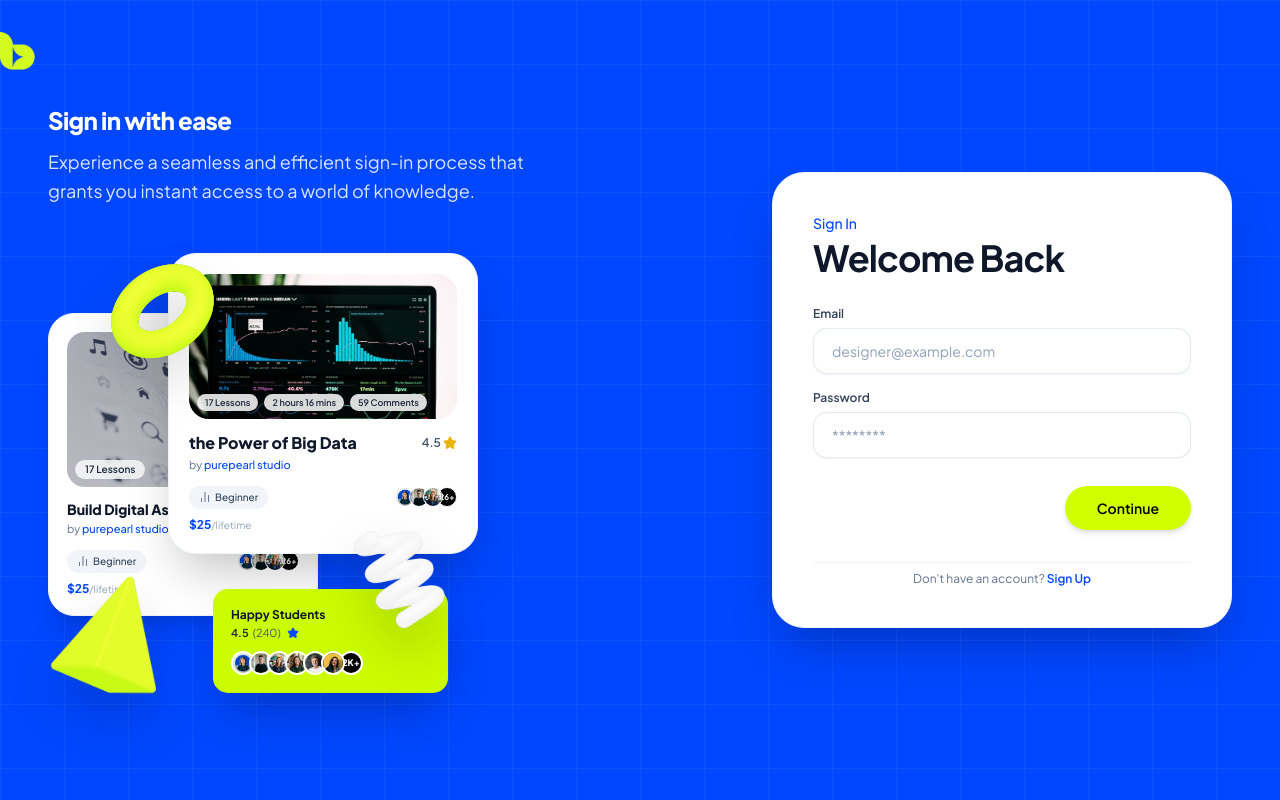
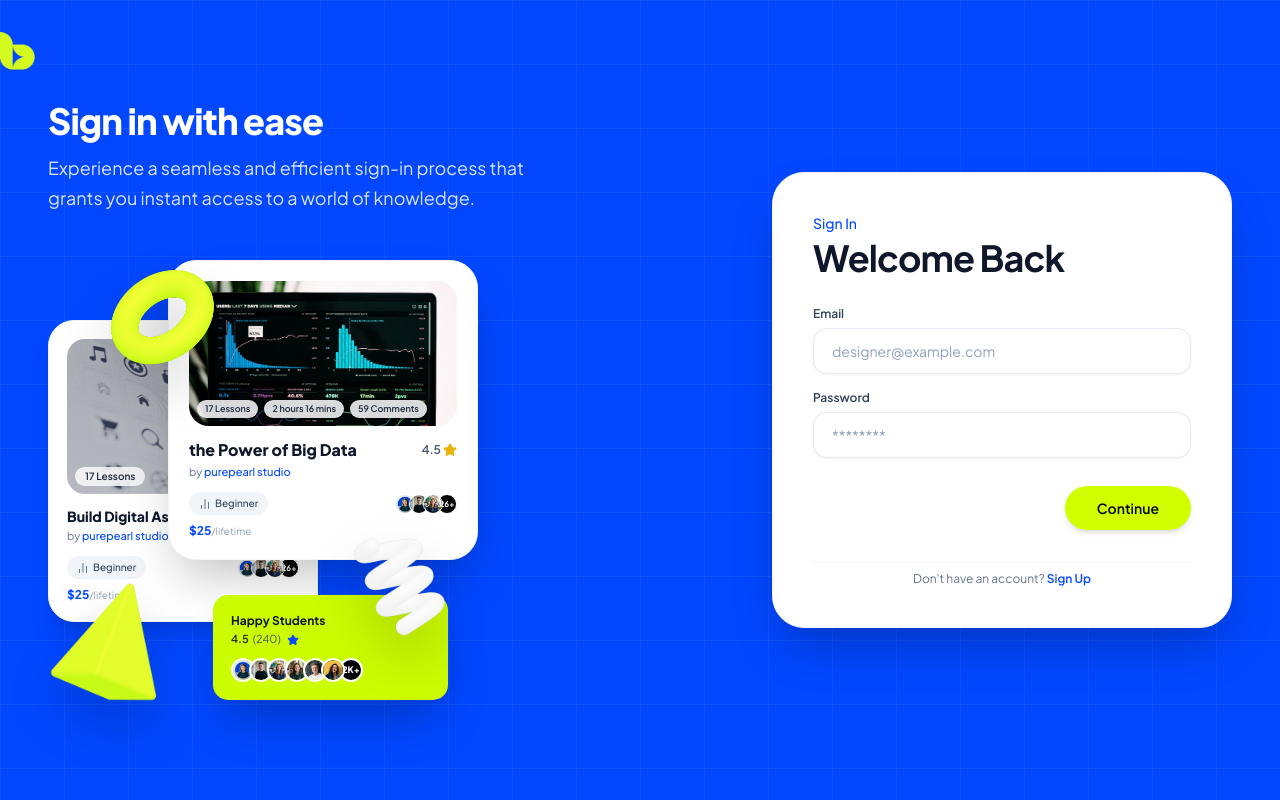
Before and after one commit to MIRNOMAN/ByteSpace-New-Check-website, a Next.js app: page /login in a window 1280 px wide. Built offline with nearby package versions, Linux system fonts and the light colour scheme.

Commit message:
get noman branch marge

```diff
--- a/src/app/login/page.tsx
+++ b/src/app/login/page.tsx
@@ -55,7 +55,7 @@
         <div className="lg:col-span-6 flex flex-col justify-center text-white">
 
           {/* Text Block */}
-          <h1 className="text-2xl  font-extrabold tracking-tight leading-[1.15] mb-3">
+          <h1 className="text-2xl md:text-3xl lg:text-4xl  font-extrabold tracking-tight leading-[1.15] mb-3">
             Sign in with ease
 
           </h1>
```
